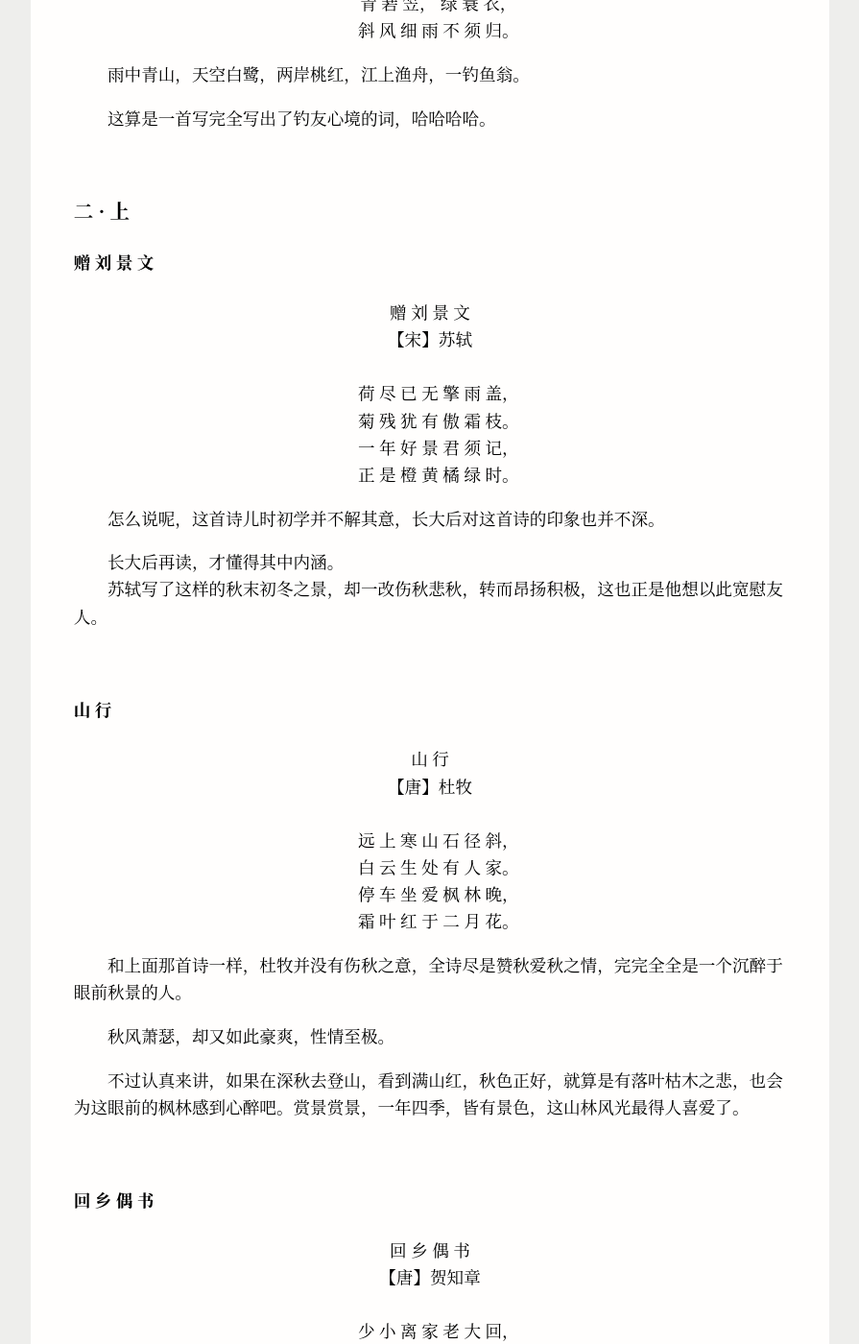
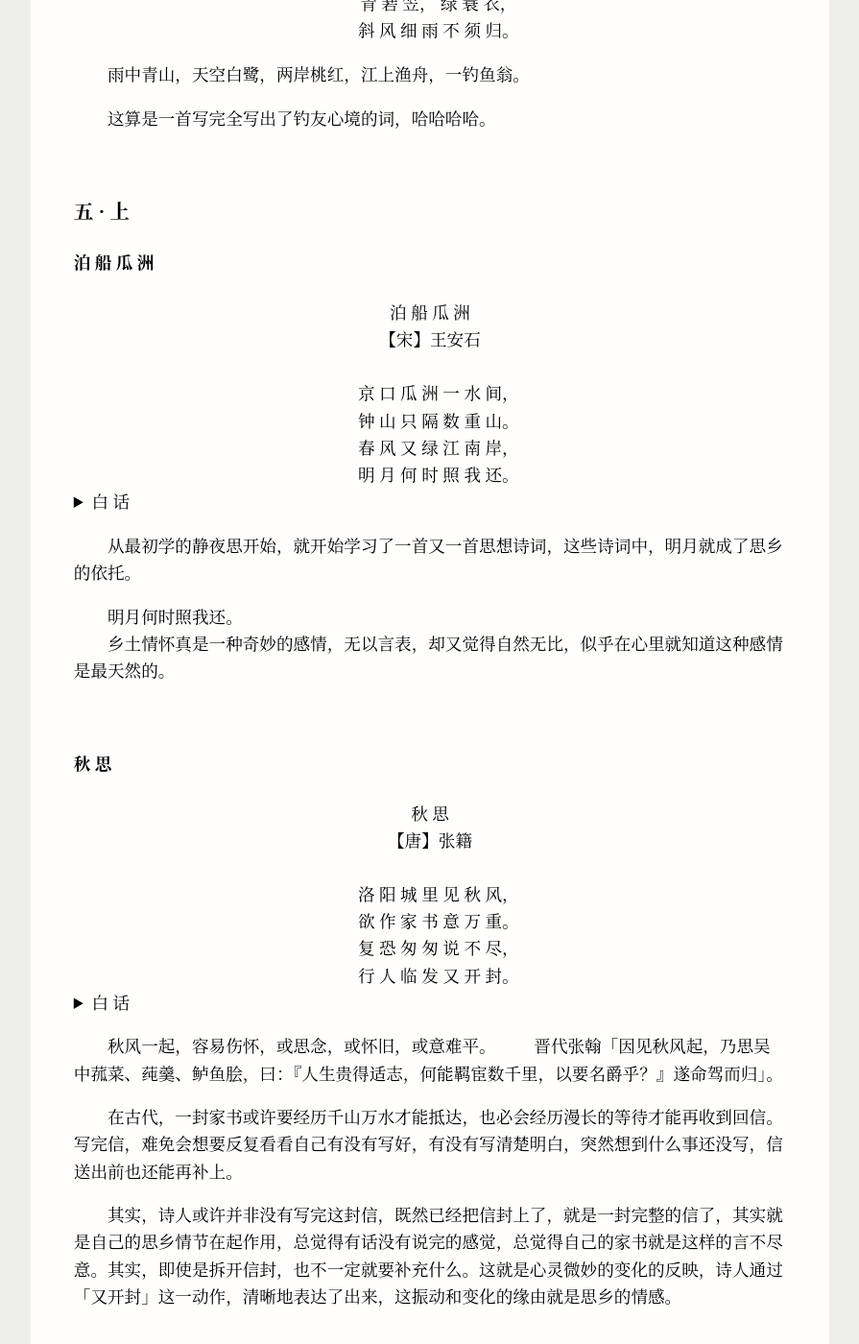
Before and after one commit to Sansuiz/wenji, a Jekyll site: the page built from _posts/ShiWen/Shici/2023-03-26-meng-xue-er.md, in a window 1280 px wide and 1400 px high, scrolled down 5756 px. Shown: the whole window at 96% size, without its empty margins (192-1087 px from the left). Built offline with Jekyll 4.4.1, drawn with Linux system fonts in a browser that asks for light colours; comment, search, counter and statistics services are not loaded; some of the changed text lies outside the part shown.

Commit message:
Update 2023-03-26-meng-xue-er.md

```diff
--- a/_posts/ShiWen/Shici/2023-03-26-meng-xue-er.md
+++ b/_posts/ShiWen/Shici/2023-03-26-meng-xue-er.md
@@ -217,46 +217,57 @@ __目录__
 
 <br>
 
-### 二 · 上
+### 五 · 上
 
-#### 赠 刘 景 文
+#### 泊 船 瓜 洲
 
 <center>
-赠 刘 景 文<br>
-【宋】苏轼<br>
+泊 船 瓜 洲<br>
+【宋】王安石<br>
 <br>
 
-&emsp;荷 尽 已 无 擎 雨 盖，<br>
-&emsp;菊 残 犹 有 傲 霜 枝。<br>
-&emsp;一 年 好 景 君 须 记，<br>
-&emsp;正 是 橙 黄 橘 绿 时。
+&emsp;京 口 瓜 洲 一 水 间，<br>
+&emsp;钟 山 只 隔 数 重 山。<br>
+&emsp;春 风 又 绿 江 南 岸，<br>
+&emsp;明 月 何 时 照 我 还。
 </center>
 
-&emsp;&emsp;怎么说呢，这首诗儿时初学并不解其意，长大后对这首诗的印象也并不深。
+<details> <summary>白 话</summary>
+&emsp;&emsp;京口与瓜州之间就只隔着一江水，钟山也不过就是藏在那几座山峦之后。
+&emsp;&emsp;和煦的春风拂过，江南岸一片翠色，皎洁的明月什么时候才能照着我回到家乡呢。
+</details>
 
-&emsp;&emsp;长大后再读，才懂得其中内涵。<br>
-&emsp;&emsp;苏轼写了这样的秋末初冬之景，却一改伤秋悲秋，转而昂扬积极，这也正是他想以此宽慰友人。
+&emsp;&emsp;从最初学的静夜思开始，就开始学习了一首又一首思想诗词，这些诗词中，明月就成了思乡的依托。
+
+&emsp;&emsp;明月何时照我还。<br>
+&emsp;&emsp;乡土情怀真是一种奇妙的感情，无以言表，却又觉得自然无比，似乎在心里就知道这种感情是最天然的。
 
 <br>
 
-#### 山 行
+#### 秋 思
 
 <center>
-山 行<br>
-【唐】杜牧<br>
+秋 思<br>
+【唐】张籍<br>
 <br>
 
-&emsp;远 上 寒 山 石 径 斜，<br>
-&emsp;白 云 生 处 有 人 家。<br>
-&emsp;停 车 坐 爱 枫 林 晚，<br>
-&emsp;霜 叶 红 于 二 月 花。
+&emsp;洛 阳 城 里 见 秋 风，<br>
+&emsp;欲 作 家 书 意 万 重。<br>
+&emsp;复 恐 匆 匆 说 不 尽，<br>
+&emsp;行 人 临 发 又 开 封。
 </center>
 
-&emsp;&emsp;和上面那首诗一样，杜牧并没有伤秋之意，全诗尽是赞秋爱秋之情，完完全全是一个沉醉于眼前秋景的人。
+<details> <summary>白 话</summary>
+&emsp;&emsp;洛阳城里已经吹起了秋风，心中思想翻涌，想写一封家书问候平安。
+&emsp;&emsp;却总是担心自己匆匆写完的信件没有说明自己的心意，在送信之人将要出发时，又打开重新看看，或许还可以再补充一些。
+</details>
 
-&emsp;&emsp;秋风萧瑟，却又如此豪爽，性情至极。
+&emsp;&emsp;秋风一起，容易伤怀，或思念，或怀旧，或意难平。
+&emsp;&emsp;晋代张翰「因见秋风起，乃思吴中菰菜、莼羹、鲈鱼脍，曰：『人生贵得适志，何能羁宦数千里，以要名爵乎？』遂命驾而归」。
 
-&emsp;&emsp;不过认真来讲，如果在深秋去登山，看到满山红，秋色正好，就算是有落叶枯木之悲，也会为这眼前的枫林感到心醉吧。赏景赏景，一年四季，皆有景色，这山林风光最得人喜爱了。
+&emsp;&emsp;在古代，一封家书或许要经历千山万水才能抵达，也必会经历漫长的等待才能再收到回信。写完信，难免会想要反复看看自己有没有写好，有没有写清楚明白，突然想到什么事还没写，信送出前也还能再补上。
+
+&emsp;&emsp;其实，诗人或许并非没有写完这封信，既然已经把信封上了，就是一封完整的信了，其实就是自己的思乡情节在起作用，总觉得有话没有说完的感觉，总觉得自己的家书就是这样的言不尽意。其实，即使是拆开信封，也不一定就要补充什么。这就是心灵微妙的变化的反映，诗人通过「又开封」这一动作，清晰地表达了出来，这振动和变化的缘由就是思乡的情感。
 
 <br>
 
```
